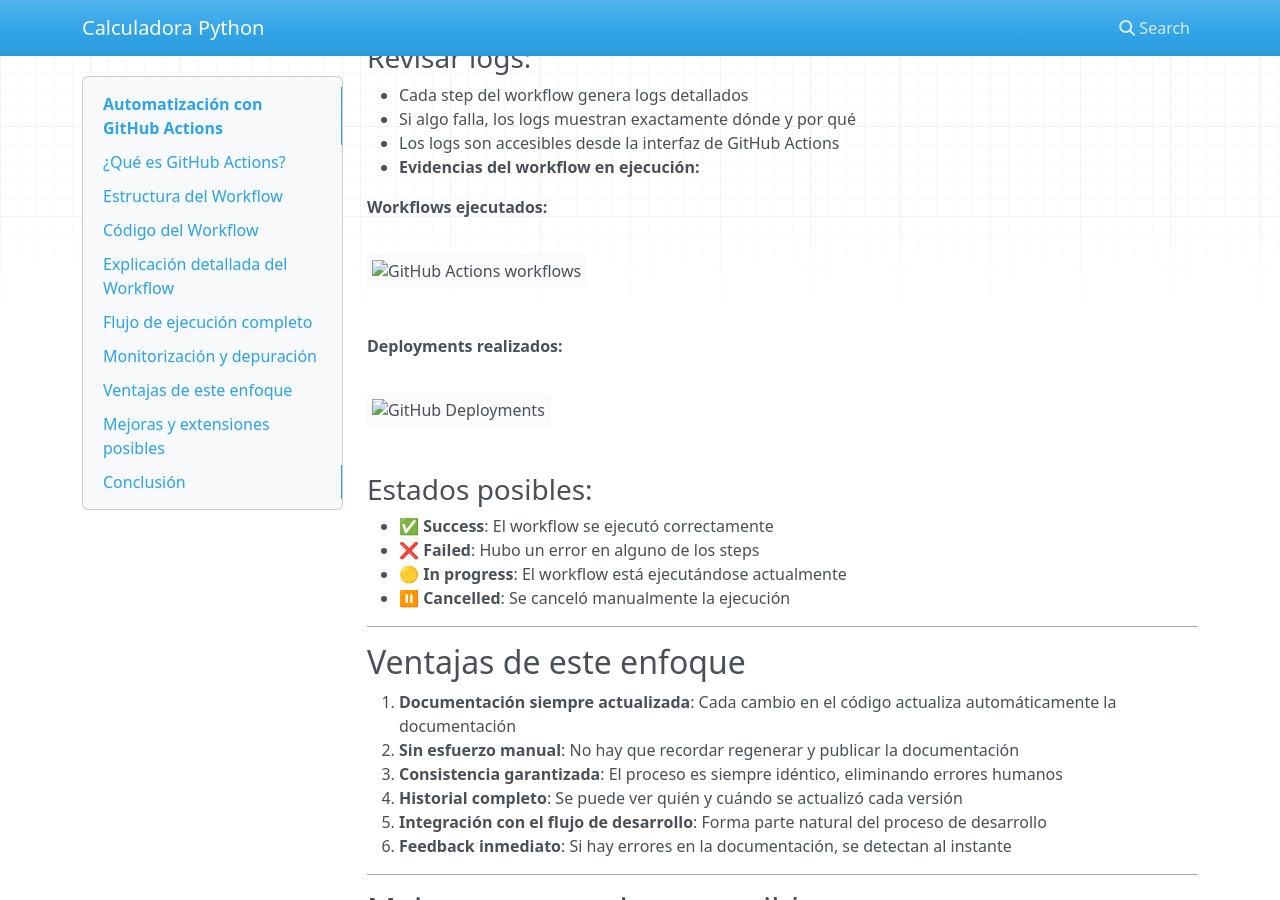
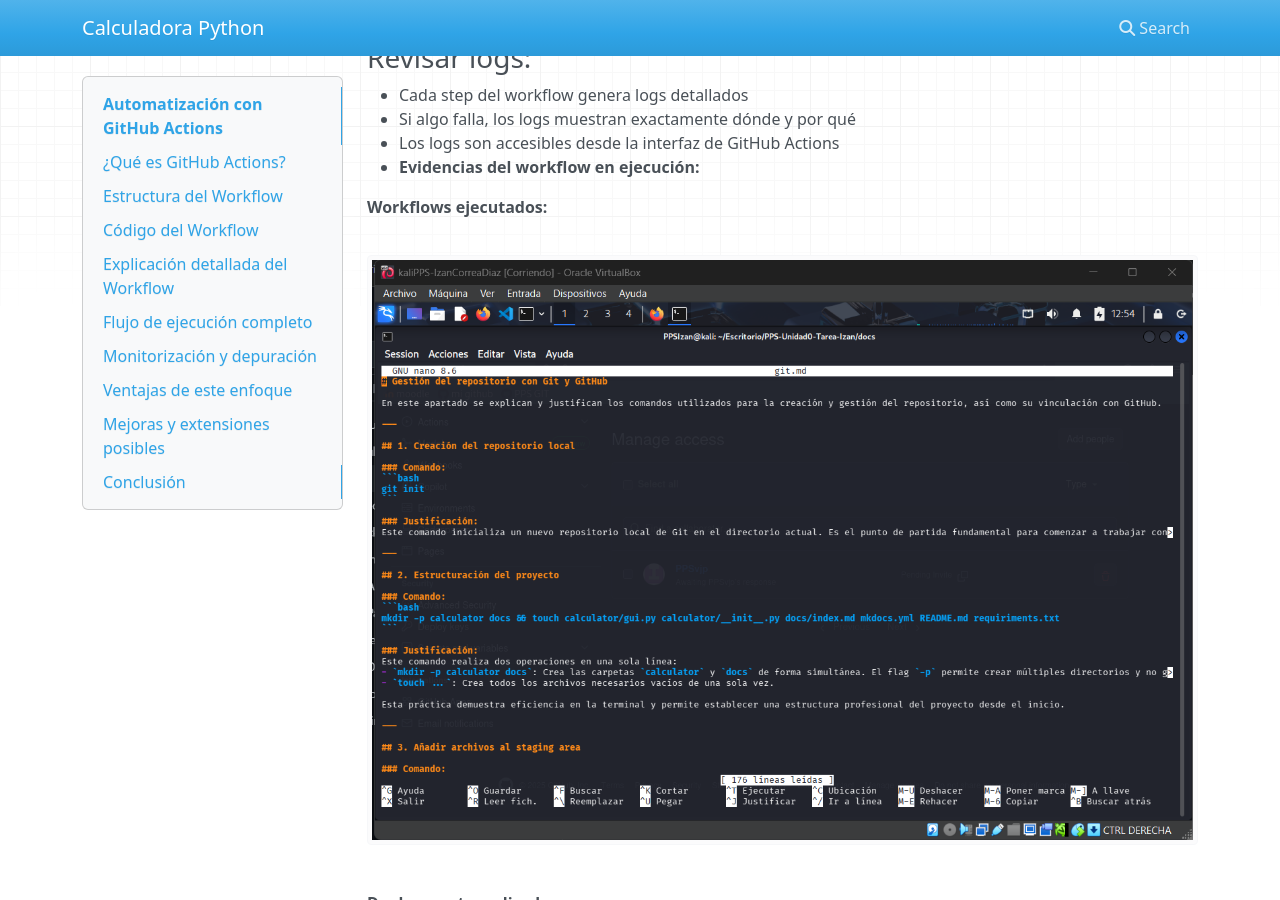
Before and after one commit to vjp-izanCD/PPS-Unidad0-Tarea-Izan, an MkDocs documentation site: the page built from docs/gitActions.md, in a window 1280 px wide and 900 px high, scrolled down 4184 px. Built offline with MkDocs 1.6.1, drawn with Linux system fonts in a browser that asks for light colours; nearby versions of some CDN libraries.

Commit message:
Fix: Corregir rutas de imágenes a URLs absolutas de GitHub

```diff
--- a/docs/gitActions.md
+++ b/docs/gitActions.md
@@ -214,11 +214,11 @@ Todo este proceso toma aproximadamente **30-60 segundos** y ocurre sin intervenc
 
 **Workflows ejecutados:**
 
-![GitHub Actions workflows](../images/Captura6.png)
+![GitHub Actions workflows](https://raw.githubusercontent.com/vjp-izanCD/PPS-Unidad0-Tarea-Izan/main/images/Captura6.png)
 
 **Deployments realizados:**
 
-![GitHub Deployments](../images/Captura5.png)
+![GitHub Deployments](https://raw.githubusercontent.com/vjp-izanCD/PPS-Unidad0-Tarea-Izan/main/images/Captura5.png)
 
 ### Estados posibles:
 - ✅ **Success**: El workflow se ejecutó correctamente
```
